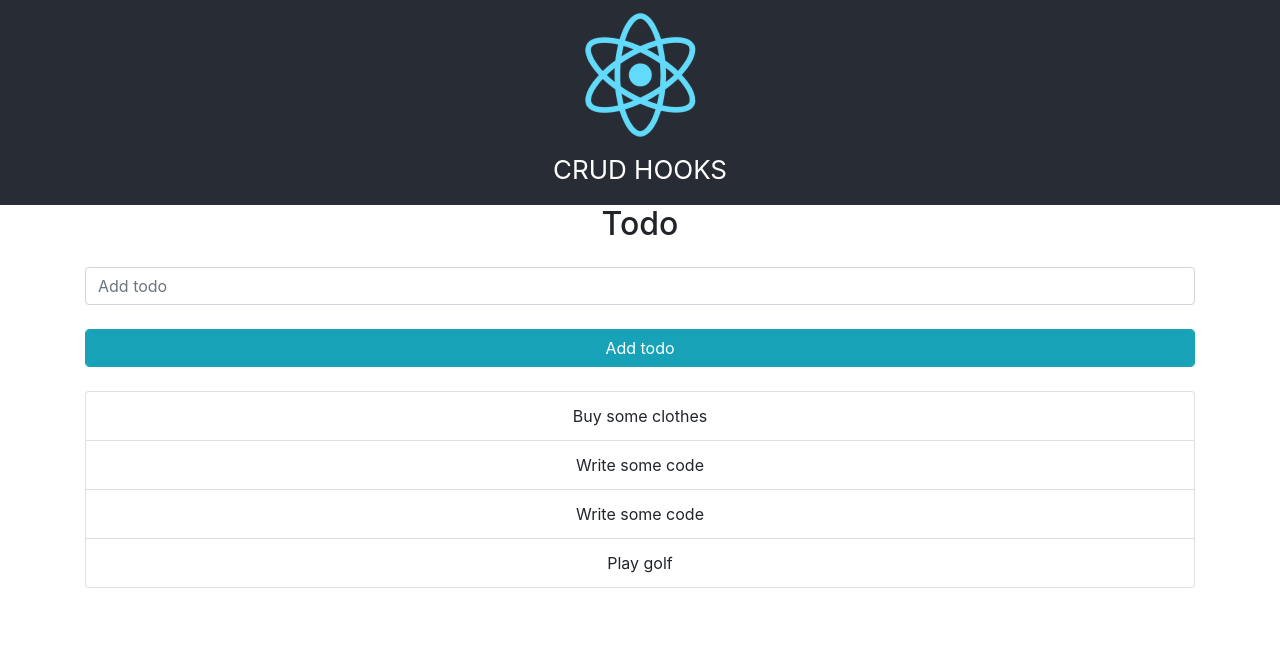
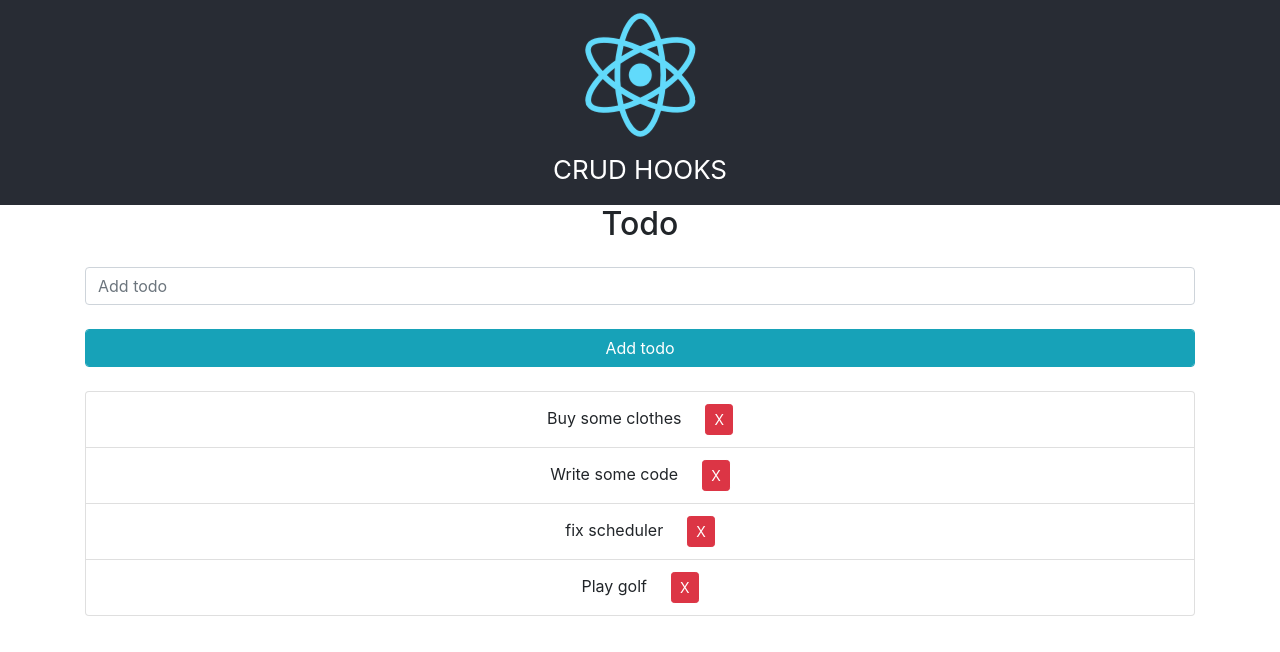
Before and after one commit to reyesmarq/react_crud_hooks, a React (Create React App) app: page / in a window 1280 px wide. Shown: the top 652 px of the page. Built offline with nearby package versions, Linux system fonts and the light colour scheme.

Commit message:
deleting notes

```diff
--- a/src/App.js
+++ b/src/App.js
@@ -6,7 +6,7 @@ const App = () => {
   let todosInitialState = [
     { id: 1, name: 'Buy some clothes' },
     { id: 2, name: 'Write some code' },
-    { id: 3, name: 'Write some code' },
+    { id: 3, name: 'fix scheduler' },
     { id: 4, name: 'Play golf' },
   ]
 
@@ -19,6 +19,13 @@ const App = () => {
 
   const addTodo = () => {
     setTodos([...todos, {id: todos.length + 1, name: newTodo}])
+    setNewTodo('');
+  }
+
+  const deleteTodo = (index) => {
+    console.log(todos)
+    todos.splice(index, 1)
+    setTodos([...todos])
   }
 
   return (
@@ -48,8 +55,17 @@ const App = () => {
 
         <ul className="list-group">
           {
-            todos.map(todo => (
-              <li key={todo.id} className="list-group-item">{todo.name}</li>
+            todos.map((todo, index) => (
+              <li key={todo.id} className="list-group-item">
+                {todo.name}
+
+                <button
+                  className="btn-sm btn btn-danger ml-4"
+                  onClick={ () => { deleteTodo(index) } }
+                >
+                  X
+                </button>
+              </li>
             ))
           }
         </ul>
```
